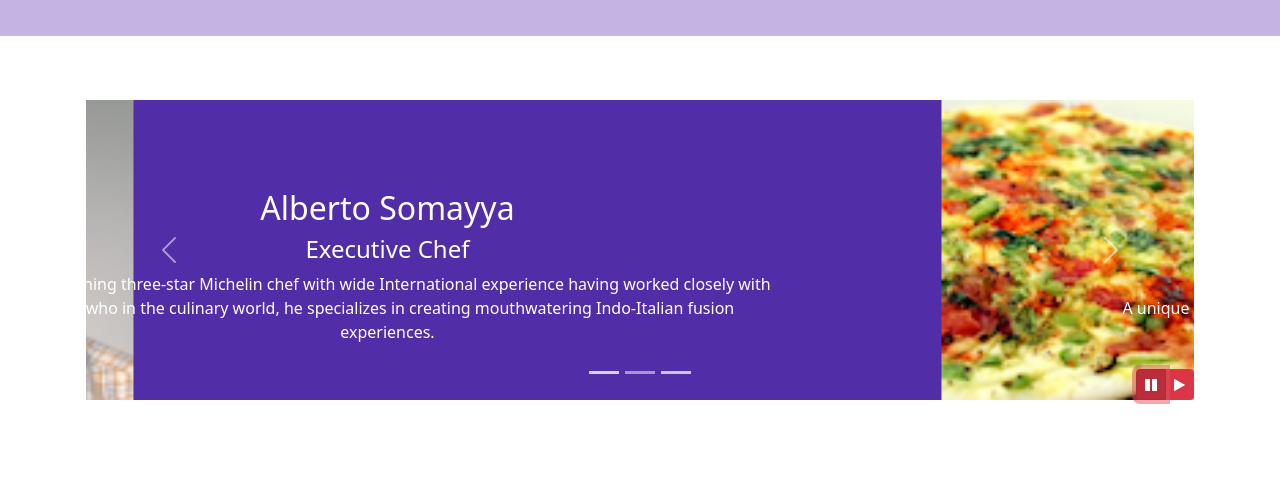
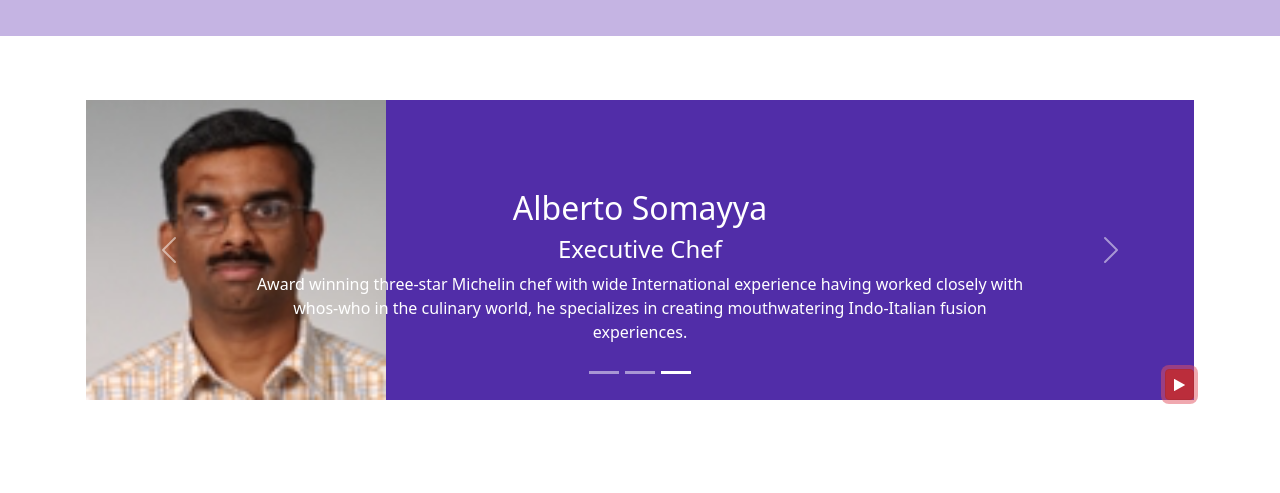
Before and after one commit to MoeThetHnin/fullstack-web-development-course, a website: page confusion/index.html in a window 1280 px wide. Both pictures are taken after a click on the button 1151 px from the left and 638 px from the top of the page. Shown: the part 254-747 px from the top of the page. Drawn offline with nearby package versions, Linux system fonts and the light colour scheme.

Commit message:
More Bootstrap JQuery

```diff
--- a/confusion/assets/css/style.css
+++ b/confusion/assets/css/style.css
@@ -39,3 +39,6 @@ span.badge {
     bottom: 0px;
     z-index: 1;
 }
+.col {
+    position: relative;
+}
--- a/confusion/index.html
+++ b/confusion/index.html
@@ -172,7 +172,7 @@
     <div class="container p-3">
         <div class="row row-content py-5">
             <div class="col">
-                <div id="mycarousel" class="carousel slide" data-bs-ride="carousel" data-bs-interval="100">
+                <div id="mycarousel" class="carousel slide">
                     <div class="carousel-inner" role="listbox">
                         <div class="carousel-item active">
                             <img class="d-block img-fluid"
@@ -218,14 +218,17 @@
                         <span class="carousel-control-next-icon" aria-hidden="true"></span>
                         <span class="visually-hidden">Next</span>
                     </button>
-                    <div class="btn-group" id="carouselButton">
+                    <!-- <div class="btn-group" id="carouselButton">
                         <button class="btn btn-danger btn-sm" id="carousel-pause">
                             <span class="fa fa-pause"></span>
                         </button>
                         <button class="btn btn-danger btn-sm" id="carousel-play">
                             <span class="fa fa-play"></span>
                         </button>
-                    </div>
+                    </div> -->
+                    <button class="btn btn-danger btn-sm" id="carouselButton">
+                        <span id="carousel-button-icon" class="fa fa-pause"></span>
+                    </button>
                 </div>
             </div>
         </div>
@@ -340,15 +343,20 @@
     <script>
         $(document).ready(function(){
             console.log("Jquery Ready")
-            // $("#mycarousel").carousel( { interval: 2000 } );
-            // $("#mycarousel").carousel({interval: 10000});
-            $("#carousel-pause").click(function(){
-                console.log("Pause")
-                $("#mycarousel").carousel('pause')
-            });
-            $("#carousel-play").click(function(){
-                console.log("Play")
-                $("#mycarousel").carousel('cycle');
+
+            $("#mycarousel").carousel( { interval: 2000 } );
+            $("#mycarousel").carousel('cycle');
+            $("#carouselButton").click(function(){
+                if ($("#carouselButton").children("span").hasClass('fa-pause')) {
+                    $("#mycarousel").carousel('pause');
+                    $("#carouselButton").children("span").removeClass('fa-pause');
+                    $("#carouselButton").children("span").addClass('fa-play');
+                }
+                else if ($("#carouselButton").children("span").hasClass('fa-play')){
+                    $("#mycarousel").carousel('cycle');
+                    $("#carouselButton").children("span").removeClass('fa-play');
+                    $("#carouselButton").children("span").addClass('fa-pause');
+                }
             });
         });
     </script>
--- a/package.json
+++ b/package.json
@@ -17,6 +17,7 @@
     "@fortawesome/fontawesome-free": "^6.1.2",
     "bootstrap": "^5.2.0",
     "bootstrap-social": "^5.1.1",
-    "font-awesome": "^4.7.0"
+    "font-awesome": "^4.7.0",
+    "jquery": "^3.6.1"
   }
 }
```
Also changed, not shown: 1 other file.
